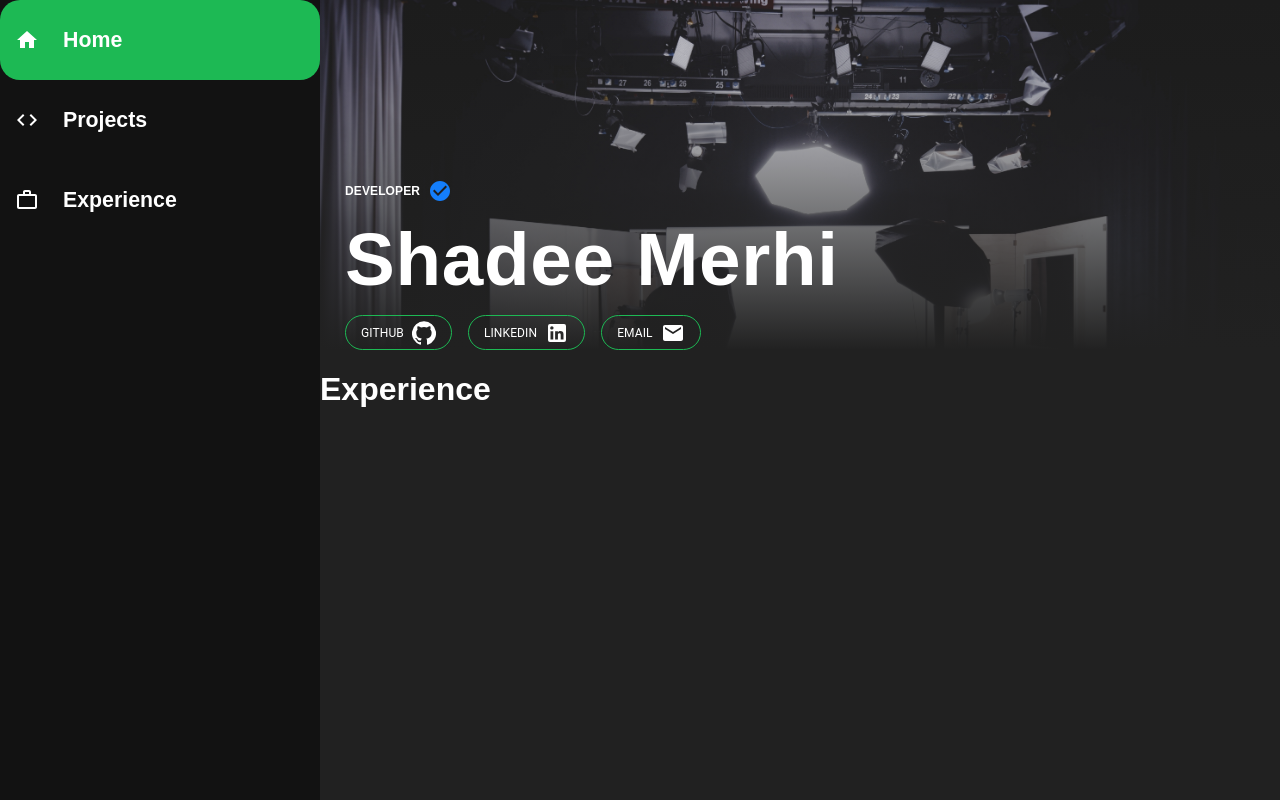
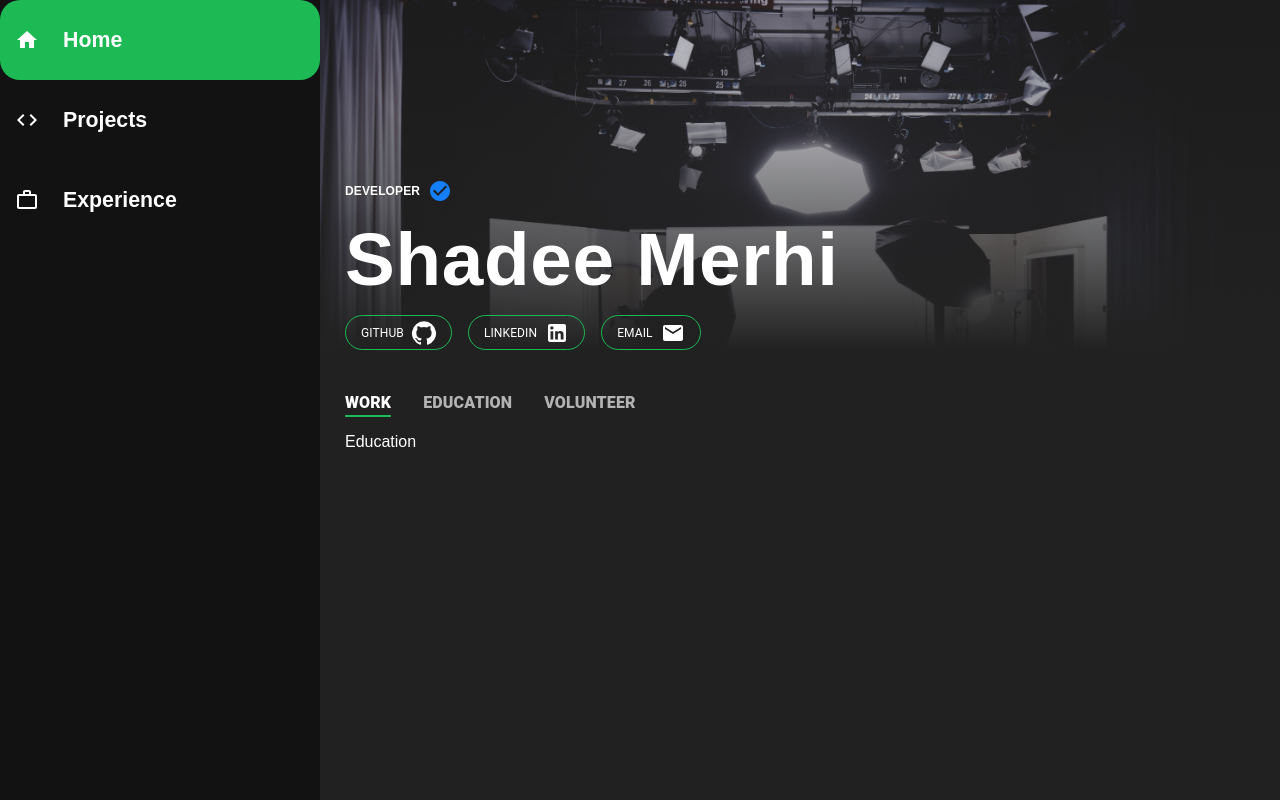
Before and after one commit to shadeemerhi/personal, a React (Create React App) app: page /experience/education in a window 1280 px wide. Built offline with nearby package versions, Linux system fonts and the light colour scheme; a web font is replaced by a local one.

Commit message:
links folder reconstructed for modularization

```diff
--- /dev/null
+++ b/src/components/Education.js
@@ -0,0 +1,17 @@
+import { makeStyles } from '@material-ui/core/styles';
+
+const useStyles = makeStyles((theme) => ({
+  root: {
+  }
+}));
+
+export default function Education() {
+
+  const classes = useStyles();
+
+  return(
+    <div className={classes.root}>
+      <p>Education</p>
+    </div>
+  )
+}
--- a/src/components/Experience.js
+++ b/src/components/Experience.js
@@ -1,16 +1,39 @@
+import { useState } from 'react';
+import SubNav from './SubNav';
+import { links } from '../data/links/experienceNav';
+import Work from './Work';
+import Education from './Education';
+import Volunteer from './Volunteer';
+import { Route, Switch } from 'react-router-dom';
 import { makeStyles } from '@material-ui/core/styles';
 
 const useStyles = makeStyles((theme) => ({
   root: {
+    padding: '25px'
+  },
+
+  linkContainer: {
+    display: 'flex'
   }
 }));
 
+
 export default function Experience() {
+
   const classes = useStyles();
+  const [subNavItem, setSubNavItem] = useState('WORK')
 
-  return (
+  return(
     <div className={classes.root}>
-      <h1>Experience</h1>
+      <SubNav subNavItem={subNavItem} setSubNavItem={setSubNavItem} links={links}/>
+      <Switch>
+        <Route path='/experience/work' component={Work}>
+        </Route>
+        <Route path='/experience/education' component={Education}>
+        </Route>
+        <Route path='/experience/volunteer' component={Volunteer}>
+        </Route>
+      </Switch>
     </div>
   )
 }
--- a/src/components/Home.js
+++ b/src/components/Home.js
@@ -1,6 +1,6 @@
 import { useState } from 'react';
 import SubNav from './SubNav';
-import { subLinks } from '../data/links';
+import { links } from '../data/links/homeNav';
 import About from './About';
 import Skills from './Skills';
 import { Route, Switch } from 'react-router-dom';
@@ -24,11 +24,11 @@ export default function Home() {
 
   return(
     <div className={classes.root}>
-      <SubNav subNavItem={subNavItem} setSubNavItem={setSubNavItem} links={subLinks}/>
+      <SubNav subNavItem={subNavItem} setSubNavItem={setSubNavItem} links={links}/>
       <Switch>
         <Route path='/skills' component={Skills}>
         </Route>
-        <Route path='/' component={() => <About textMain={subLinks[0].textMain} textSub={subLinks[0].textSub}/>}>
+        <Route path='/' component={() => <About textMain={links[0].textMain} textSub={links[0].textSub}/>}>
         </Route>
       </Switch>
     </div>
--- a/src/components/Nav.js
+++ b/src/components/Nav.js
@@ -1,7 +1,7 @@
 import { useState } from 'react';
 import { makeStyles } from '@material-ui/core/styles';
 import NavItem from './NavItem';
-import { links } from '../data/links'
+import { links } from '../data/links/mainNav'
 
 const useStyles = makeStyles((theme) => ({
 
--- /dev/null
+++ b/src/components/Volunteer.js
@@ -0,0 +1,17 @@
+import { makeStyles } from '@material-ui/core/styles';
+
+const useStyles = makeStyles((theme) => ({
+  root: {
+  }
+}));
+
+export default function Volunteer() {
+
+  const classes = useStyles();
+
+  return(
+    <div className={classes.root}>
+      <p>Volunteer</p>
+    </div>
+  )
+}
--- /dev/null
+++ b/src/components/Work.js
@@ -0,0 +1,17 @@
+import { makeStyles } from '@material-ui/core/styles';
+
+const useStyles = makeStyles((theme) => ({
+  root: {
+  }
+}));
+
+export default function Work() {
+
+  const classes = useStyles();
+
+  return(
+    <div className={classes.root}>
+      <p>Work</p>
+    </div>
+  )
+}
--- a/src/data/links.js
+++ /dev/null
@@ -1,41 +0,0 @@
-import HomeIcon from "@material-ui/icons/Home";
-import CodeIcon from '@material-ui/icons/Code';
-import WorkOutlineIcon from '@material-ui/icons/WorkOutline';
-
-export const links = [
-  {
-    id: 1,
-    name: 'Home',
-    url: '/',
-    icon: HomeIcon
-  },
-  {
-    id: 2,
-    name: 'Projects',
-    url: '/projects',
-    icon: CodeIcon
-  },
-  {
-    id: 3,
-    name: 'Experience',
-    url: '/experience',
-    icon: WorkOutlineIcon
-  },
-]
-
-export const subLinks = [
-  {
-    id: 1,
-    name: 'ABOUT',
-    url: '/about',
-    textMain: "A full-stack developer with a background in mechanical engineering currently seeking a full-time opportunity. I strongly gravitate towards designing and developing applications that have a notable impact on large amounts of people and solve real problems. I also love educating others. I have an entrepreneurial spirit and enjoy leadership positions which I fully embrace on a daily basis running and growing HiOctave, a web design and digital marketing agency. HiOctave allows me to explore my creativity in the areas of UI design, photography, and videography, which in turn has immensely enhanced my creativity as both a programmer and a person.",
-    textSub: "When I'm not at my computer, you can find me skiing, mountain biking, reading, or taking photos of the outdoors and/or food."
-  },
-  {
-    id: 2,
-    name: 'SKILLS',
-    url: '/skills',
-    textMain: '',
-    textSub: ''
-  },
-]
--- /dev/null
+++ b/src/data/links/experienceNav.js
@@ -0,0 +1,17 @@
+export const links = [
+  {
+    id: 1,
+    name: 'WORK',
+    url: '/experience/work',
+  },
+  {
+    id: 2,
+    name: 'EDUCATION',
+    url: '/experience/education',
+  },
+  {
+    id: 3,
+    name: 'VOLUNTEER',
+    url: '/experience/volunteer',
+  },
+]
--- /dev/null
+++ b/src/data/links/homeNav.js
@@ -0,0 +1,16 @@
+export const links = [
+  {
+    id: 1,
+    name: 'ABOUT',
+    url: '/about',
+    textMain: "A full-stack developer with a background in mechanical engineering currently seeking a full-time opportunity. I strongly gravitate towards designing and developing applications that have a notable impact on large amounts of people and solve real problems. I also love educating others. I have an entrepreneurial spirit and enjoy leadership positions which I fully embrace on a daily basis running and growing HiOctave, a web design and digital marketing agency. HiOctave allows me to explore my creativity in the areas of UI design, photography, and videography, which in turn has immensely enhanced my creativity as both a programmer and a person.",
+    textSub: "When I'm not at my computer, you can find me skiing, mountain biking, reading, or taking photos of the outdoors and/or food."
+  },
+  {
+    id: 2,
+    name: 'SKILLS',
+    url: '/skills',
+    textMain: '',
+    textSub: ''
+  },
+]
--- /dev/null
+++ b/src/data/links/mainNav.js
@@ -0,0 +1,24 @@
+import HomeIcon from "@material-ui/icons/Home";
+import CodeIcon from '@material-ui/icons/Code';
+import WorkOutlineIcon from '@material-ui/icons/WorkOutline';
+
+export const links = [
+  {
+    id: 1,
+    name: 'Home',
+    url: '/',
+    icon: HomeIcon
+  },
+  {
+    id: 2,
+    name: 'Projects',
+    url: '/projects',
+    icon: CodeIcon
+  },
+  {
+    id: 3,
+    name: 'Experience',
+    url: '/experience',
+    icon: WorkOutlineIcon
+  },
+]
```
Also changed, not shown: 1 other file (tests, documents, lock files or other folders).
